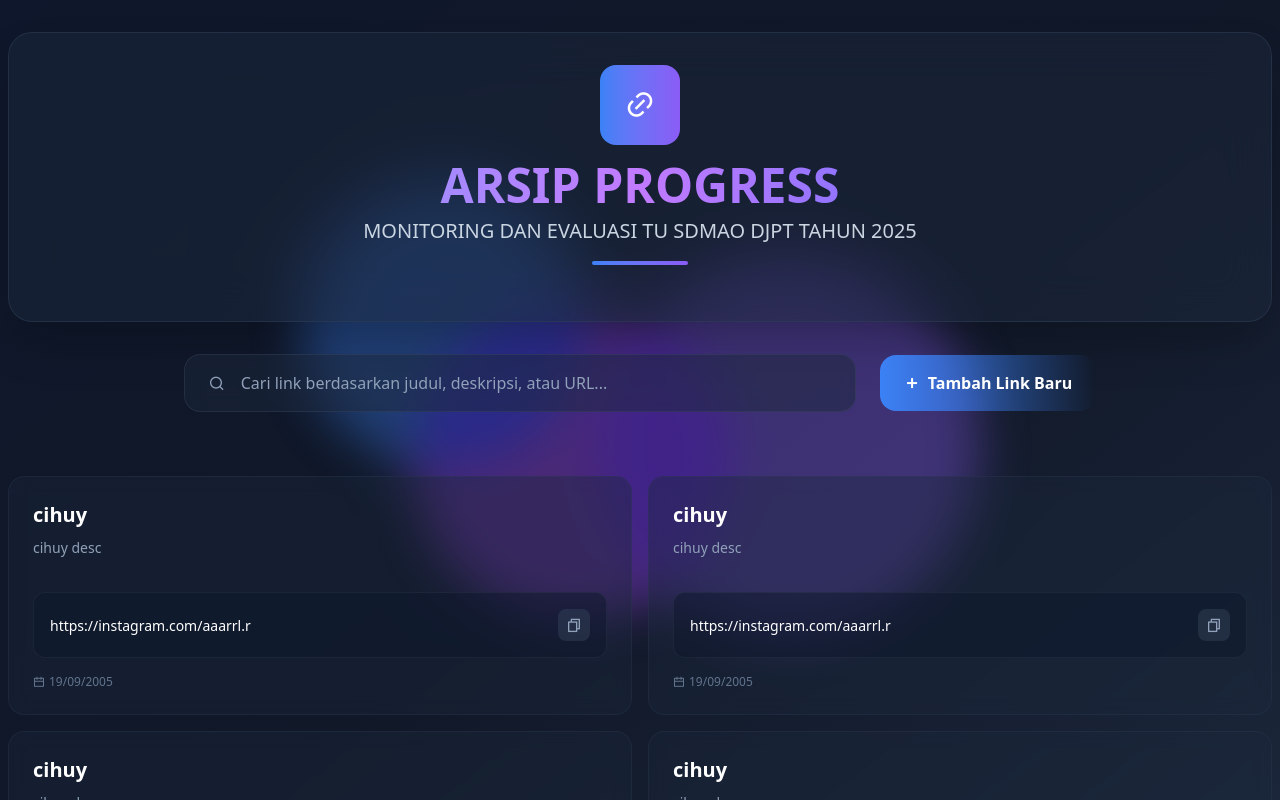
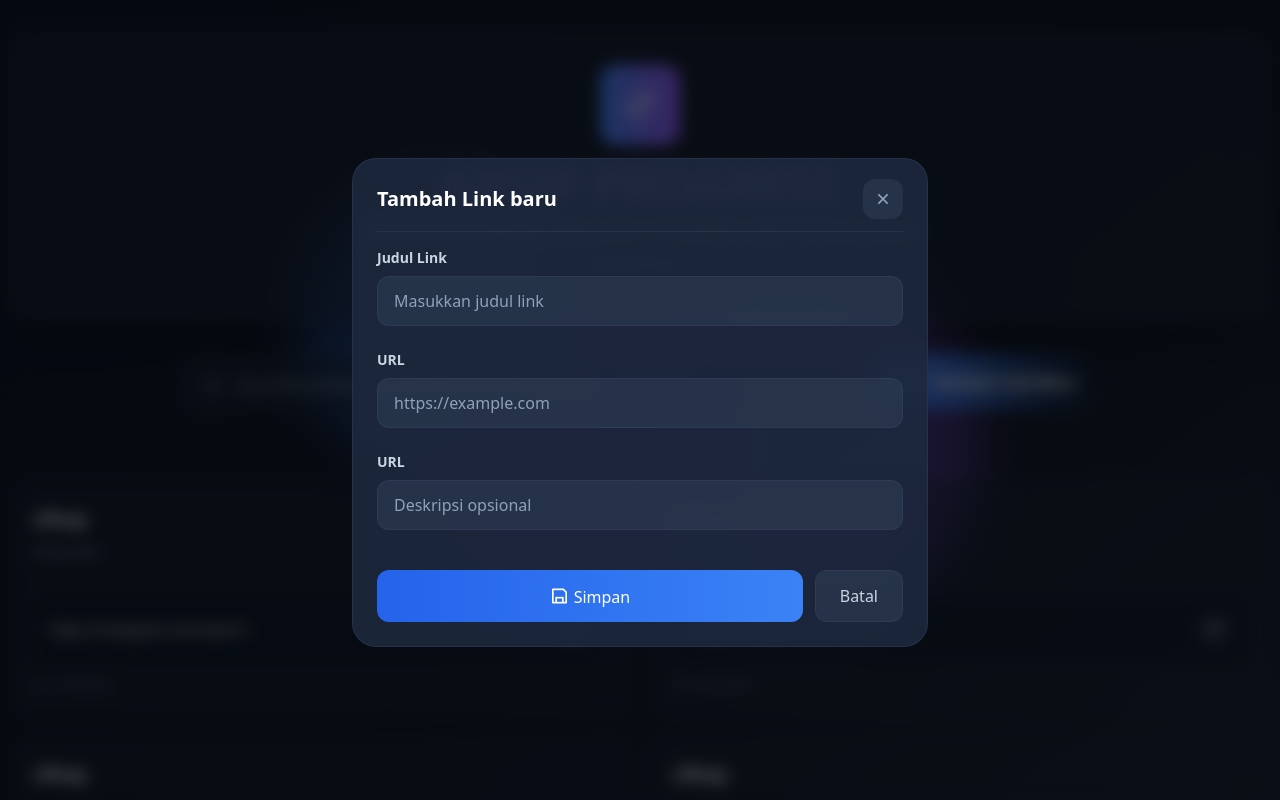
Before and after one commit to Glenn-Rhee/progress-archive-kkp, a Next.js app: page / in a window 1280 px wide. Both pictures are taken after a click on the button "Tambah Link Baru". Shown: the top 800 px of the page. Built offline with nearby package versions, Linux system fonts and the light colour scheme.

Commit message:
feat: added popover while user click 'tambah link baru'

```diff
--- a/package.json
+++ b/package.json
@@ -9,14 +9,17 @@
     "lint": "eslint"
   },
   "dependencies": {
+    "@hookform/resolvers": "^5.2.2",
     "@types/jsonwebtoken": "^9.0.10",
     "bcrypt": "^6.0.0",
     "clsx": "^2.1.1",
     "firebase": "^12.2.1",
+    "framer-motion": "^12.23.12",
     "jsonwebtoken": "^9.0.2",
     "next": "15.5.3",
     "react": "19.1.0",
     "react-dom": "19.1.0",
+    "react-hook-form": "^7.62.0",
     "react-hot-toast": "^2.6.0",
     "react-spinners": "^0.17.0",
     "remixicon": "^4.6.0",
--- /dev/null
+++ b/src/components/Popover.tsx
@@ -0,0 +1,99 @@
+"use client";
+import { usePopover } from "@/store/popover-store";
+import { useCallback, useEffect, useRef } from "react";
+import { motion } from "framer-motion";
+interface PopoverProps {
+  triggerElement: React.ReactNode;
+  children: React.ReactNode;
+}
+
+export default function Popover(props: PopoverProps) {
+  const { triggerElement, children } = props;
+  const { isOpen, setIsOpen } = usePopover();
+  const triggerRef = useRef<HTMLButtonElement>(null);
+  const popoverRef = useRef<HTMLDivElement>(null);
+
+  const handleClickOutside = useCallback(
+    (event: MouseEvent) => {
+      if (
+        popoverRef.current &&
+        !popoverRef.current.contains(event.target as Node) &&
+        triggerRef.current &&
+        !triggerRef.current.contains(event.target as Node)
+      ) {
+        setIsOpen(false);
+      }
+    },
+    [setIsOpen]
+  );
+
+  useEffect(() => {
+    if (isOpen) {
+      document.body.classList.add("overflow-hidden");
+    } else {
+      document.body.classList.remove("overflow-hidden");
+    }
+  }, [isOpen]);
+
+  useEffect(() => {
+    document.addEventListener("mousedown", handleClickOutside);
+    return () => {
+      document.removeEventListener("mousedown", handleClickOutside);
+    };
+  }, [handleClickOutside]);
+
+  return (
+    <div className="relative w-full">
+      <button
+        type="button"
+        onClick={() => setIsOpen(true)}
+        ref={triggerRef}
+        className="cursor-pointer w-full"
+      >
+        {triggerElement}
+      </button>
+      <motion.div
+        initial={{
+          display: "none",
+        }}
+        variants={{
+          show: {
+            display: "flex",
+          },
+          hide: {
+            display: "none",
+          },
+        }}
+        animate={isOpen ? "show" : "hide"}
+        className="fixed backdrop-blur-sm top-0 left-0 right-0 bottom-0 min-h-screen min-w-screen flex items-center justify-center bg-black/60"
+      >
+        <motion.div
+          initial={{
+            scale: 0,
+            opacity: 0,
+          }}
+          variants={{
+            show: {
+              scale: 1,
+              opacity: 1,
+            },
+            hide: {
+              scale: 0,
+              opacity: 0,
+            },
+          }}
+          animate={isOpen ? "show" : "hide"}
+          transition={{
+            duration: 0.4,
+            ease: "easeOut",
+            delay: 0,
+          }}
+          className="cursor-auto mt-1 border border-slate-700/50 w-full rounded-3xl bg-slate-800/90 px-6 py-2 max-w-xl"
+          ref={popoverRef}
+        >
+          {children}
+        </motion.div>
+      </motion.div>
+    </div>
+  );
+}
--- a/src/components/home/SearchBar.tsx
+++ b/src/components/home/SearchBar.tsx
@@ -1,4 +1,29 @@
+"use client";
+import { useForm } from "react-hook-form";
+import Popover from "../Popover";
+import z from "zod";
+import DataLinkValidation from "@/validation/dataLink-validation";
+import { zodResolver } from "@hookform/resolvers/zod";
+import { usePopover } from "@/store/popover-store";
+
 export default function SearchBar() {
+  const form = useForm<z.infer<typeof DataLinkValidation.DATALINK>>({
+    resolver: zodResolver(DataLinkValidation.DATALINK),
+    mode: "onChange",
+    defaultValues: {
+      description: "",
+      title: "",
+      url: "",
+    },
+  });
+  const { setIsOpen } = usePopover();
+
+  async function handleSubmit(
+    values: z.infer<typeof DataLinkValidation.DATALINK>
+  ) {
+    console.log(values);
+  }
+
   return (
     <div className="flex flex-col lg:flex-row gap-6 items-center justify-center mb-8 animate-slide-up">
       <div className="relative flex-1 w-full lg:max-w-2xl">
@@ -15,14 +40,116 @@ export default function SearchBar() {
       </div>
 
       <div className="flex gap-3 shrink-0">
-        <button className="group relative overflow-hidden cursor-pointer bg-gradient-to-r from-primary-500 to-primary-800 hover:from-primary-500 hover:to-primary-400 px-6 py-4 rounded-2xl font-semibold text-white transition-all duration-300 transform hover:scale-105 hover:shadow-2xl hover:shadow-primary-500/25">
-          <div className="absolute inset-0 bg-gradient-to-r from-white/0 via-white/20 to-white/0 transform -skew-x-12 -translate-x-full group-hover:translate-x-full transition-transform duration-700"></div>
-          <div className="relative flex items-center gap-2">
-            <i className="ri-add-line"></i>
-            <span className="hidden sm:inline">Tambah Link Baru</span>
-            <span className="sm:hidden">Tambah</span>
+        <Popover
+          triggerElement={
+            <div className="group relative overflow-hidden cursor-pointer bg-gradient-to-r from-primary-500 to-primary-800 hover:from-primary-500 hover:to-primary-400 px-6 py-3 rounded-2xl font-semibold text-white transition-all duration-300 transform hover:scale-105 hover:shadow-2xl hover:shadow-primary-500/25">
+              <div className="absolute inset-0 bg-gradient-to-r from-white/0 via-white/20 to-white/0 transform -skew-x-12 -translate-x-full group-hover:translate-x-full transition-transform duration-700"></div>
+              <div className="relative flex items-center gap-2">
+                <i className="ri-add-line text-2xl"></i>
+                <span className="hidden sm:inline">
+                  Tambah <span className="hidden md:inline">Link Baru</span>
+                </span>
+              </div>
+            </div>
+          }
+        >
+          <div className="flex items-center justify-between border-b py-3 border-slate-700/50">
+            <h3 className="text-xl font-bold text-white">Tambah Link baru</h3>
+            <button
+              type="button"
+              onClick={() => setIsOpen(false)}
+              className="w-10 h-10 cursor-pointer text-xl bg-slate-700/50 hover:bg-slate-600/50 rounded-xl flex items-center justify-center text-slate-400 hover:text-white transition-all duration-200"
+            >
+              <i className="ri-close-line"></i>
+            </button>
           </div>
-        </button>
+          <form
+            onSubmit={(e) => {
+              e.preventDefault();
+              form.handleSubmit(handleSubmit)();
+            }}
+            className="space-y-4 md:space-y-6 mt-4 pb-4"
+          >
+            <div className="space-y-2">
+              <label
+                htmlFor="title"
+                className="block text-sm font-semibold text-slate-300"
+              >
+                Judul Link
+              </label>
+              <input
+                {...form.register("title")}
+                type="text"
+                id="title"
+                className="w-full bg-slate-700/50 border border-slate-600/30 rounded-xl px-4 py-3 text-white placeholder-slate-400 focus:outline-none focus:border-primary-500/50 focus:bg-slate-700/70 transition-all duration-300"
+                placeholder="Masukkan judul link"
+              />
+              {form.formState.errors.title && (
+                <p className="text-red-700 text-sm font-semibold mt-1 ml-1">
+                  {form.formState.errors.title.message}
+                </p>
+              )}
+            </div>
+
+            <div className="space-y-2">
+              <label
+                htmlFor="url"
+                className="block text-sm font-semibold text-slate-300"
+              >
+                URL
+              </label>
+              <input
+                {...form.register("url")}
+                type="text"
+                id="url"
+                className="w-full bg-slate-700/50 border border-slate-600/30 rounded-xl px-4 py-3 text-white placeholder-slate-400 focus:outline-none focus:border-primary-500/50 focus:bg-slate-700/70 transition-all duration-300"
+                placeholder="https://example.com"
+              />
+              {form.formState.errors.url && (
+                <p className="text-red-700 text-sm font-semibold mt-1 ml-1">
+                  {form.formState.errors.url.message}
+                </p>
+              )}
+            </div>
+
+            <div className="space-y-2">
+              <label
+                htmlFor="description"
+                className="block text-sm font-semibold text-slate-300"
+              >
+                URL
+              </label>
+              <input
+                {...form.register("url")}
+                type="text"
+                id="description"
+                className="w-full bg-slate-700/50 border border-slate-600/30 rounded-xl px-4 py-3 text-white placeholder-slate-400 focus:outline-none focus:border-primary-500/50 focus:bg-slate-700/70 transition-all duration-300"
+                placeholder="Deskripsi opsional"
+              />
+              {form.formState.errors.url && (
+                <p className="text-red-700 text-sm font-semibold mt-1 ml-1">
+                  {form.formState.errors.url.message}
+                </p>
+              )}
+            </div>
+
+            <div className="flex gap-3 pt-4">
+              <button
+                type="submit"
+                className="flex-1 bg-gradient-to-r from-primary-600 to-primary-500 hover:from-primary-500 hover:to-primary-400 px-6 py-3 rounded-xl font-medium cursor-pointer text-white transition-all duration-300 transform hover:scale-105"
+              >
+                <i className="ri-save-line text-xl"></i> Simpan
+              </button>
+              <button
+                type="button"
+                onClick={() => setIsOpen(false)}
+                className="px-6 py-3 cursor-pointer bg-slate-700/50 hover:bg-slate-600/50 border border-slate-600/30 rounded-xl font-medium text-slate-300 hover:text-white transition-all duration-300"
+              >
+                Batal
+              </button>
+            </div>
+          </form>
+        </Popover>
       </div>
     </div>
   );
--- /dev/null
+++ b/src/store/popover-store.ts
@@ -0,0 +1,11 @@
+import { create } from "zustand";
+
+interface PopoverStore {
+  isOpen: boolean;
+  setIsOpen: (v: boolean) => void;
+}
+
+export const usePopover = create<PopoverStore>((set) => ({
+  isOpen: false,
+  setIsOpen: (v) => set({ isOpen: v }),
+}));
--- /dev/null
+++ b/src/validation/Validation.ts
@@ -0,0 +1,7 @@
+import { ZodType } from "zod";
+
+export default class Validation {
+  static validate<T>(schema: ZodType<T>, data: unknown): T {
+    return schema.parse(data);
+  }
+}
--- /dev/null
+++ b/src/validation/dataLink-validation.ts
@@ -0,0 +1,13 @@
+import z from "zod";
+
+export default class DataLinkValidation {
+  static readonly DATALINK = z.object({
+    title: z
+      .string({ error: "Please fill title properly!" })
+      .min(1, { error: "Minimum of length title is 1" }),
+    url: z.url({ error: "Please fill url properly!" }),
+    description: z
+      .string({ error: "Please fill descriptions properly!" })
+      .optional(),
+  });
+}
```
Also changed, not shown: 1 other file (tests, documents, lock files or other folders).
